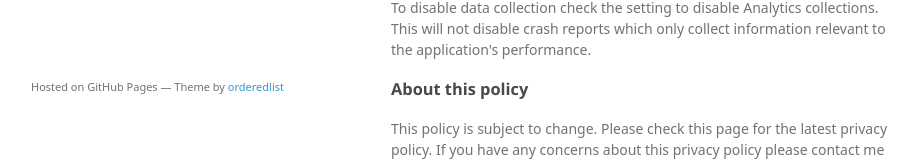
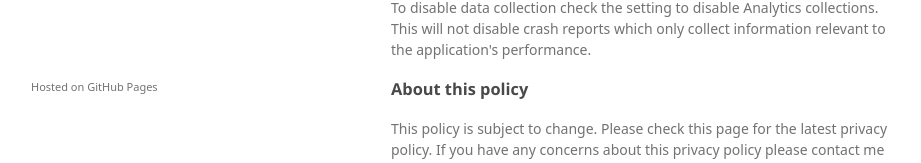
Before and after one commit to jacobgb24/Launch-Companion, a plain HTML site: page index.html in a window 1280 px wide. Shown: the part 634-797 px from the top of the page, without its empty margins (179-1100 px from the left). Drawn offline with Linux system fonts and the light colour scheme; a web font is replaced by a local one.

Commit message:
Update index.html

```diff
--- a/index.html
+++ b/index.html
@@ -51,7 +51,7 @@
 <p>This policy is subject to change. Please check this page for the latest privacy policy. If you have any concerns about this privacy policy please contact me through email, which can be found in the about section of the app or in the Play Store listing.</p>
       </section>
       <footer>
-        <p><small>Hosted on GitHub Pages &mdash; Theme by <a href="https://github.com/orderedlist">orderedlist</a></small></p>
+        <p><small>Hosted on GitHub Pages</a></small></p>
       </footer>
     </div>
     <script src="javascripts/scale.fix.js"></script>
```
